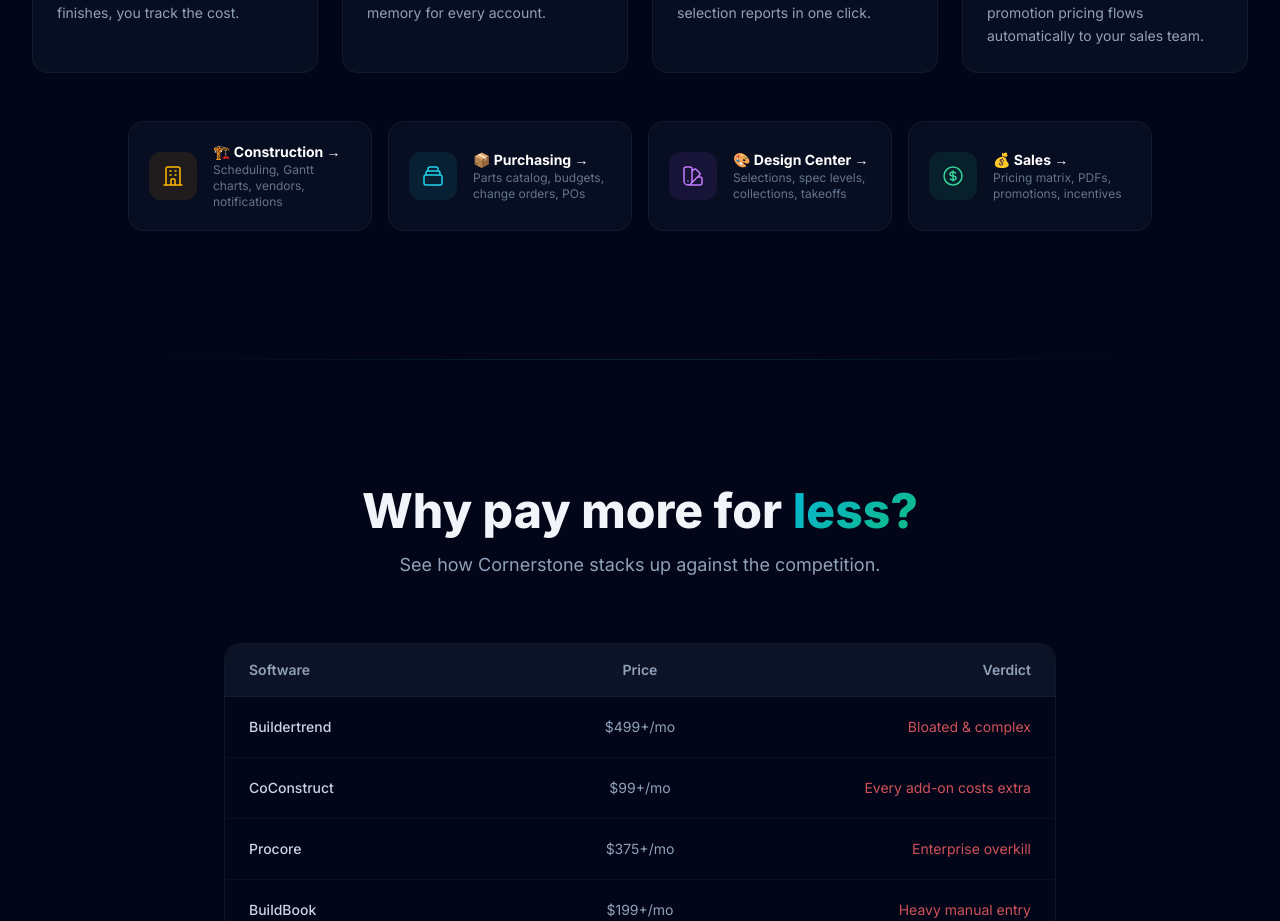
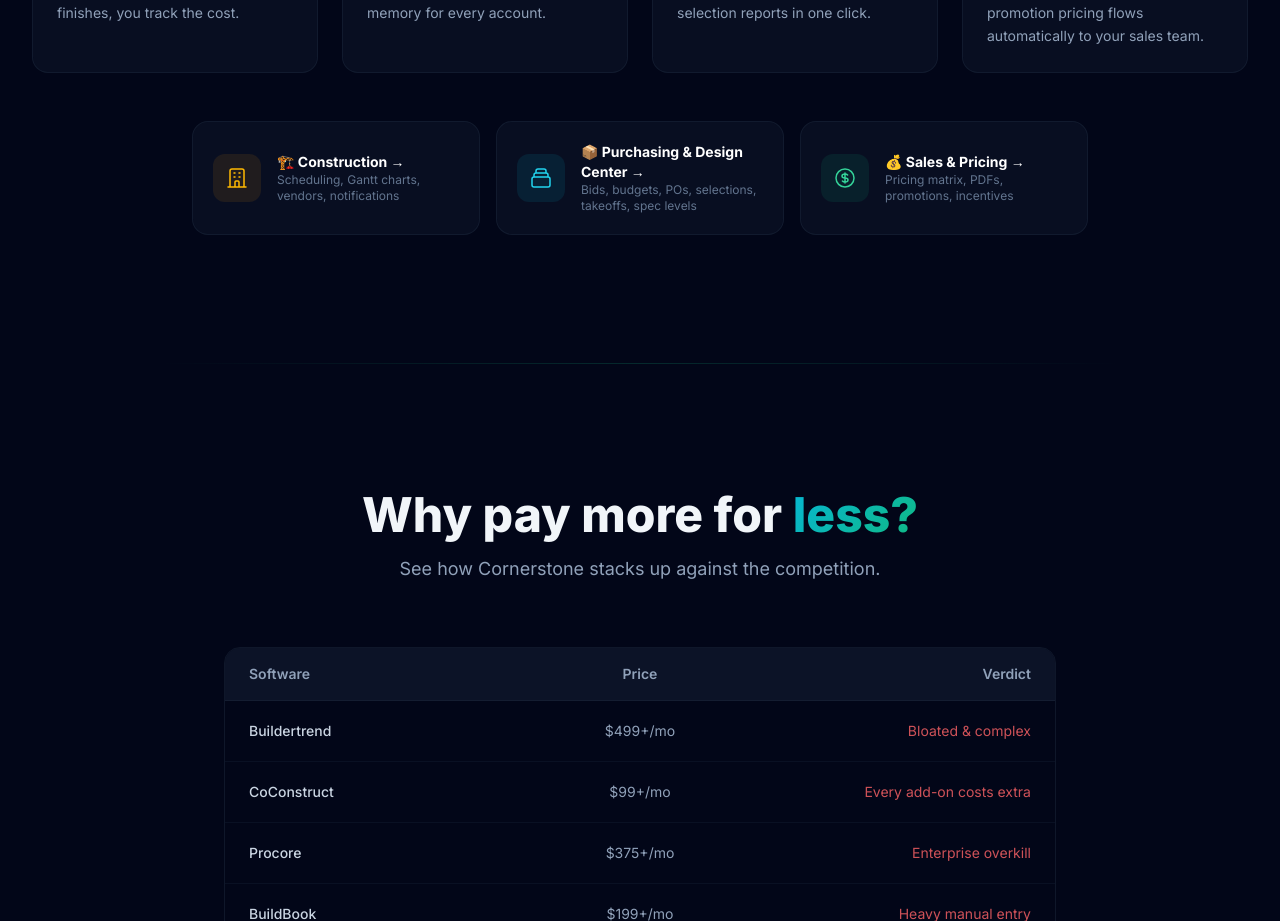
Before and after one commit to Scootermcgavin121/cornerstone-marketing, a Next.js app: page / in a window 1280 px wide. Shown: the part 2460-3381 px from the top of the page. Built offline with nearby package versions, Linux system fonts and the light colour scheme.

Commit message:
fix: merge Purchasing + Design Center into one pillar link, 3-column grid

```diff
--- a/app/components/Features.tsx
+++ b/app/components/Features.tsx
@@ -138,9 +138,9 @@
           })}
         </div>
 
-        {/* Feature page links — four pillars */}
+        {/* Feature page links — three pillars */}
         <AnimateOnScroll className="mt-12">
-          <div className="grid sm:grid-cols-2 lg:grid-cols-4 gap-4 max-w-5xl mx-auto">
+          <div className="grid sm:grid-cols-3 gap-4 max-w-4xl mx-auto">
             <a
               href="/features/construction"
               className="group flex items-center gap-4 p-5 rounded-2xl bg-slate-900/50 border border-slate-800/50 hover:border-amber-500/30 transition-all duration-300"
@@ -170,28 +170,10 @@
               </div>
               <div>
                 <div className="text-sm font-bold text-white group-hover:text-cyan-400 transition-colors">
-                  📦 Purchasing →
+                  📦 Purchasing & Design Center →
                 </div>
                 <div className="text-xs text-slate-500">
-                  Parts catalog, budgets, change orders, POs
-                </div>
-              </div>
-            </a>
-            <a
-              href="/features/purchasing"
-              className="group flex items-center gap-4 p-5 rounded-2xl bg-slate-900/50 border border-slate-800/50 hover:border-purple-500/30 transition-all duration-300"
-            >
-              <div className="shrink-0 w-12 h-12 rounded-xl bg-purple-500/10 flex items-center justify-center text-purple-400 group-hover:bg-purple-500/20 transition-colors">
-                <svg className="w-6 h-6" fill="none" viewBox="0 0 24 24" stroke="currentColor">
-                  <path strokeLinecap="round" strokeLinejoin="round" strokeWidth={1.5} d="M7 21a4 4 0 01-4-4V5a2 2 0 012-2h4a2 2 0 012 2v12a4 4 0 01-4 4zm0 0h12a2 2 0 002-2v-4a2 2 0 00-2-2h-2.343M11 7.343l1.657-1.657a2 2 0 012.828 0l2.829 2.829a2 2 0 010 2.828l-8.486 8.485M7 17h.01" />
-                </svg>
-              </div>
-              <div>
-                <div className="text-sm font-bold text-white group-hover:text-purple-400 transition-colors">
-                  🎨 Design Center →
-                </div>
-                <div className="text-xs text-slate-500">
-                  Selections, spec levels, collections, takeoffs
+                  Bids, budgets, POs, selections, takeoffs, spec levels
                 </div>
               </div>
             </a>
@@ -206,7 +188,7 @@
               </div>
               <div>
                 <div className="text-sm font-bold text-white group-hover:text-emerald-400 transition-colors">
-                  💰 Sales →
+                  💰 Sales & Pricing →
                 </div>
                 <div className="text-xs text-slate-500">
                   Pricing matrix, PDFs, promotions, incentives
```
